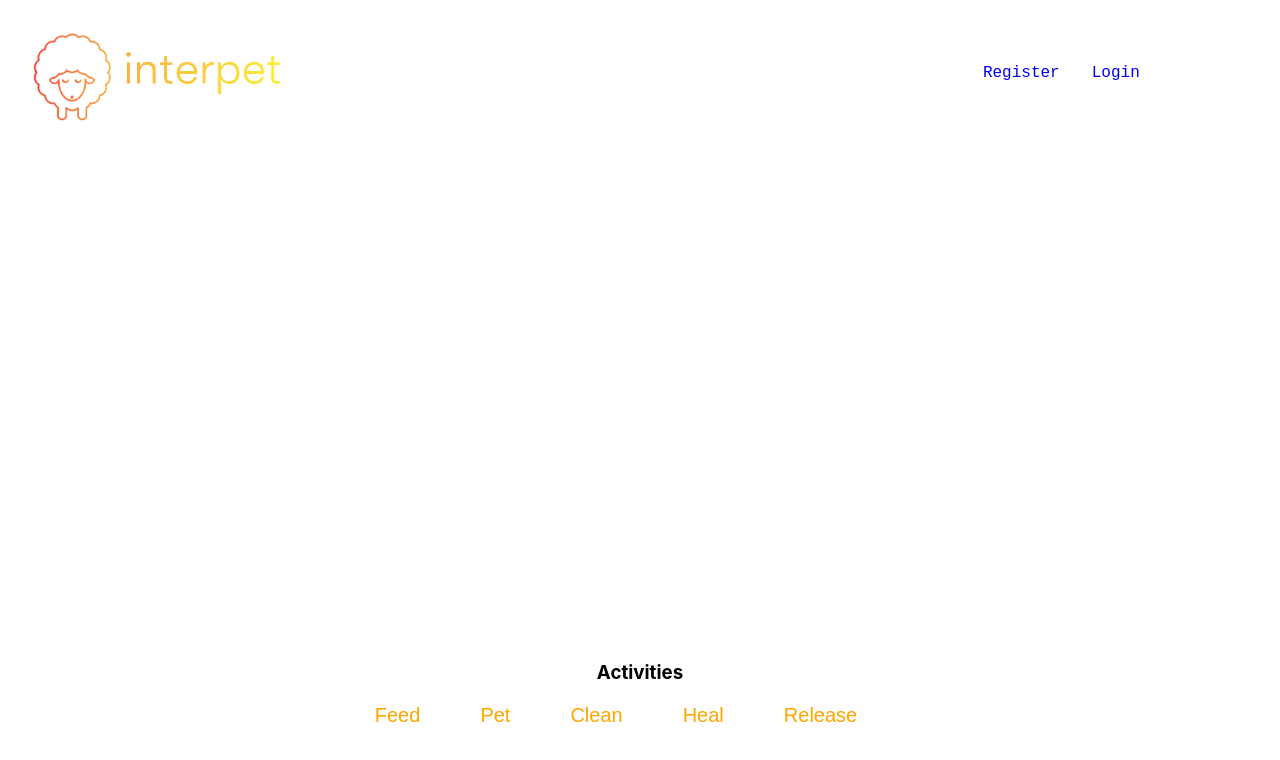
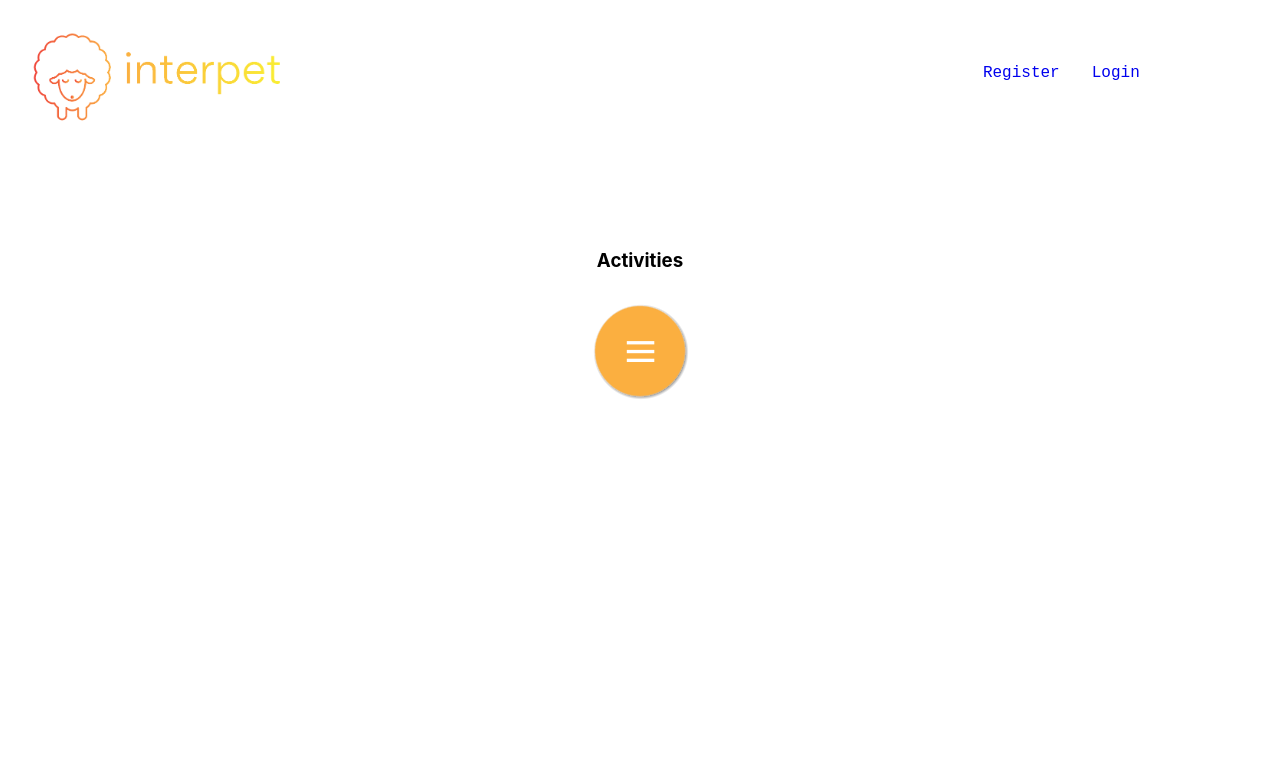
Before and after one commit to m-baines/interpet, a React (Create React App) app in the folder frontend/: page / in a window 1280 px wide. Shown: the top 760 px of the page. Built offline with nearby package versions, Linux system fonts and the light colour scheme.

Commit message:
addedd gooey activity menu css

```diff
--- /dev/null
+++ b/frontend/src/components/ActivityBar.css
@@ -0,0 +1,131 @@
+.menu {
+    filter: url("#shadowed-goo");
+  }
+
+  .menu-item, .menu-open-button {
+    background: #fbaf40;
+    border-radius: 100%;
+    width: 80px;
+    height: 80px;
+    margin-left: -40px;
+    position: absolute;
+    top: 20px;
+    color: white;
+    text-align: center;
+    line-height: 80px;
+    transform: translate3d(0, 0, 0);
+    transition: transform ease-out 200ms;
+  }
+
+  .menu-open {
+    display: none;
+  }
+
+  .hamburger {
+    width: 25px;
+    height: 3px;
+    background: white;
+    display: block;
+    position: absolute;
+    top: 50%;
+    left: 50%;
+    margin-left: -12.5px;
+    margin-top: -1.5px;
+    transition: transform 200ms;
+  }
+
+  .hamburger-1 {
+    transform: translate3d(0, -8px, 0);
+  }
+
+  .hamburger-2 {
+    transform: translate3d(0, 0, 0);
+  }
+
+  .hamburger-3 {
+    transform: translate3d(0, 8px, 0);
+  }
+
+  .menu-open:checked + .menu-open-button .hamburger-1 {
+    transform: translate3d(0, 0, 0) rotate(45deg);
+  }
+  .menu-open:checked + .menu-open-button .hamburger-2 {
+    transform: translate3d(0, 0, 0) scale(0.1, 1);
+  }
+  .menu-open:checked + .menu-open-button .hamburger-3 {
+    transform: translate3d(0, 0, 0) rotate(-45deg);
+  }
+
+  .menu {
+    position: absolute;
+    left: 50%;
+    margin-left: -190px;
+    padding-top: 20px;
+    padding-left: 190px;
+    width: 380px;
+    height: 250px;
+    box-sizing: border-box;
+    font-size: 20px;
+    text-align: left;
+  }
+
+  .menu-item:hover {
+    cursor: pointer;
+  }
+  .menu-item:nth-child(3) {
+    transition-duration: 70ms;
+  }
+  .menu-item:nth-child(4) {
+    transition-duration: 130ms;
+  }
+  .menu-item:nth-child(5) {
+    transition-duration: 190ms;
+  }
+  .menu-item:nth-child(6) {
+    transition-duration: 250ms;
+  }
+  .menu-item:nth-child(7) {
+    transition-duration: 310ms;
+  }
+
+  .menu-open-button {
+    z-index: 2;
+    transition-timing-function: cubic-bezier(0.175, 0.885, 0.32, 1.275);
+    transition-duration: 400ms;
+    transform: scale(1.1, 1.1) translate3d(0, 0, 0);
+    cursor: pointer;
+  }
+
+  .menu-open-button:hover {
+    transform: scale(1.2, 1.2) translate3d(0, 0, 0);
+  }
+
+  .menu-open:checked + .menu-open-button {
+    transition-timing-function: linear;
+    transition-duration: 200ms;
+    transform: scale(0.8, 0.8) translate3d(0, 0, 0);
+  }
+
+  .menu-open:checked ~ .menu-item {
+    transition-timing-function: cubic-bezier(0.935, 0, 0.34, 1.33);
+  }
+  .menu-open:checked ~ .menu-item:nth-child(3) {
+    transition-duration: 160ms;
+    transform: translate3d(150px, 12px, 0);
+  }
+  .menu-open:checked ~ .menu-item:nth-child(4) {
+    transition-duration: 240ms;
+    transform: translate3d(103px, 100px, 0);
+  }
+  .menu-open:checked ~ .menu-item:nth-child(5) {
+    transition-duration: 320ms;
+    transform: translate3d(0px, 140px, 0);
+  }
+  .menu-open:checked ~ .menu-item:nth-child(6) {
+    transition-duration: 400ms;
+    transform: translate3d(-103px, 100px, 0);
+  }
+  .menu-open:checked ~ .menu-item:nth-child(7) {
+    transition-duration: 480ms;
+    transform: translate3d(-150px, 12px, 0);
+  }
--- a/frontend/src/components/ActivityBar.js
+++ b/frontend/src/components/ActivityBar.js
@@ -1,6 +1,7 @@
 import actionService from '../services/actions'
 import {useSelector, useDispatch } from 'react-redux'
 import {setNotification} from '../reducers/notificationReducer'
+import './ActivityBar.css'
 
 
 
@@ -66,13 +67,42 @@
 
 
 
-          <div className="activitybuttons">
-            <button className="activitybutton" name='feed' onClick={actionHandler}> Feed</button>
-            <button className="activitybutton" name='pet' onClick={actionHandler}> Pet</button>
-            <button className="activitybutton" name='clean' onClick={actionHandler}>Clean </button>
-            <button className="activitybutton" name='heal' onClick={actionHandler}> Heal </button>
-            <button className="activitybutton" name='release' onClick={actionHandler}>Release </button>
+          <div className="menu">
+
+            <input type="checkbox" href="#" class="menu-open" name="menu-open" id="menu-open"/>
+            <label class="menu-open-button" for="menu-open">
+              <span class="hamburger hamburger-1"></span>
+              <span class="hamburger hamburger-2"></span>
+              <span class="hamburger hamburger-3"></span>
+            </label>
+
+            <button className="menu-item" name='feed' onClick={actionHandler}> Feed</button>
+            <button className="menu-item" name='pet' onClick={actionHandler}> Pet</button>
+            <button className="menu-item" name='clean' onClick={actionHandler}>Clean </button>
+            <button className="menu-item" name='heal' onClick={actionHandler}> Heal </button>
+            <button className="menu-item" name='release' onClick={actionHandler}>Release </button>
           </div>
+
+          {/* filters */}
+          <svg xmlns="http://www.w3.org/2000/svg" version="1.1">
+              <defs>
+                <filter id="shadowed-goo">
+
+                    <feGaussianBlur in="SourceGraphic" result="blur" stdDeviation="10" />
+                    <feColorMatrix in="blur" mode="matrix" values="1 0 0 0 0  0 1 0 0 0  0 0 1 0 0  0 0 0 18 -7" result="goo" />
+                    <feGaussianBlur in="goo" stdDeviation="3" result="shadow" />
+                    <feColorMatrix in="shadow" mode="matrix" values="0 0 0 0 0  0 0 0 0 0  0 0 0 0 0  0 0 0 1 -0.2" result="shadow" />
+                    <feOffset in="shadow" dx="1" dy="1" result="shadow" />
+                    <feComposite in2="shadow" in="goo" result="goo" />
+                    <feComposite in2="goo" in="SourceGraphic" result="mix" />
+                </filter>
+                <filter id="goo">
+                    <feGaussianBlur in="SourceGraphic" result="blur" stdDeviation="10" />
+                    <feColorMatrix in="blur" mode="matrix" values="1 0 0 0 0  0 1 0 0 0  0 0 1 0 0  0 0 0 18 -7" result="goo" />
+                    <feComposite in2="goo" in="SourceGraphic" result="mix" />
+                </filter>
+              </defs>
+          </svg>
         </div>
     )
 }
--- a/frontend/src/index.css
+++ b/frontend/src/index.css
@@ -42,7 +42,7 @@
 
 
 
-.activitycontainer {
+/* .activitycontainer {
   display: flex;
   justify-content: center;
   justify-content: space-around;
@@ -50,7 +50,7 @@
   grid-row: 3;
   display: grid;
   grid-template-rows: 1fr 1fr;
-}
+} */
 
 
 .input {
```
Also changed, not shown: 1 other file (tests, documents, lock files or other folders).
